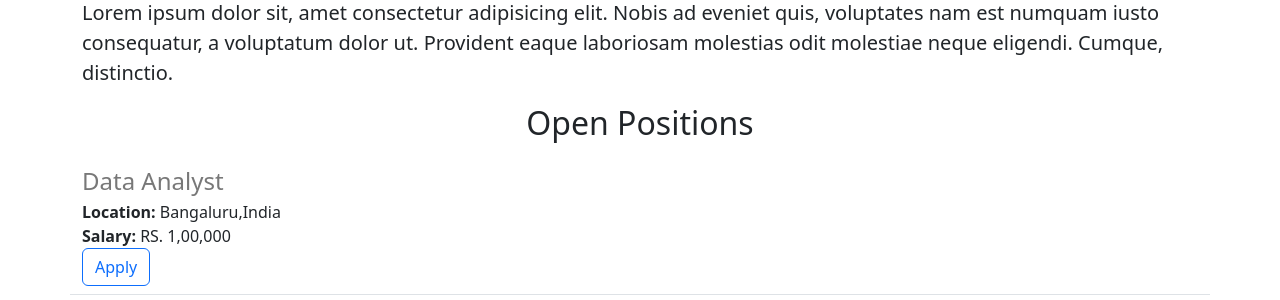
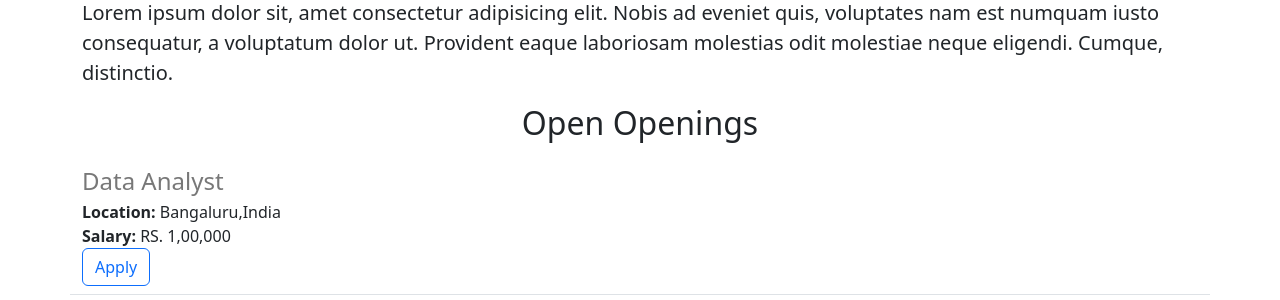
Before and after one commit to Rudraksh121a/job-career-website, a Flask app: page / in a window 1280 px wide. Shown: the part 504-804 px from the top of the page. Run offline with Flask 3, Linux system fonts and the light colour scheme.

Commit message:
html updated

```diff
--- a/templates/home.html
+++ b/templates/home.html
@@ -28,7 +28,7 @@
             est numquam iusto consequatur, a voluptatum dolor ut. Provident eaque laboriosam molestias odit molestiae
             neque eligendi. Cumque, distinctio.</p>
 
-        <h2 class="text-center mt-2 mb-4">Open Positions</h2>
+        <h2 class="text-center mt-2 mb-4">Open Openings</h2>
 
 
 
```
